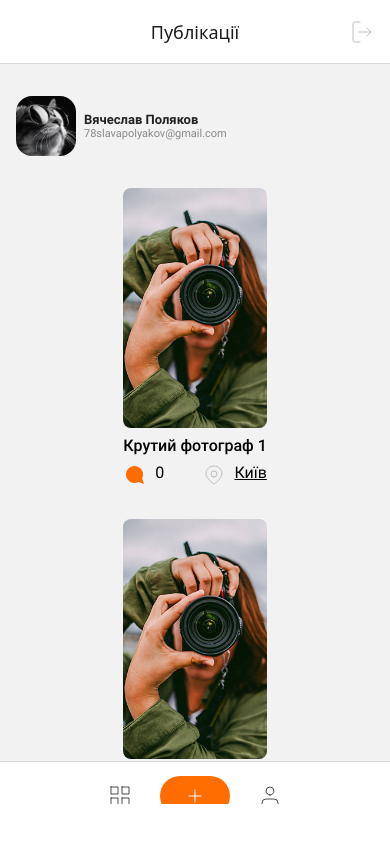
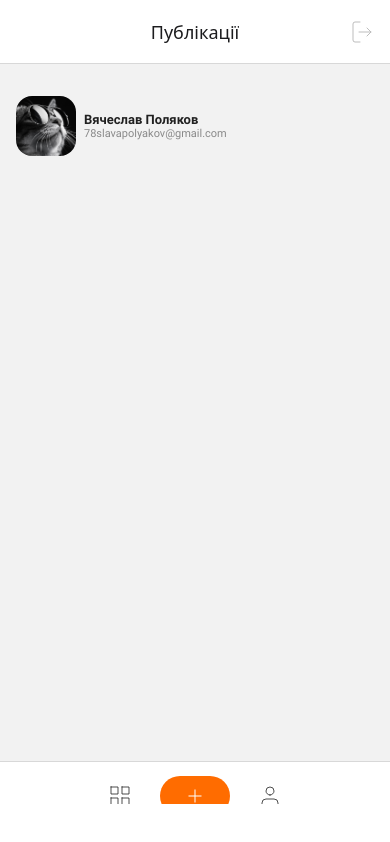
Before and after one commit to sexfoil/goit-mobile-app-react-native, a React Native app in the folder MobileAppHW/: screen /Home in a window 390 px wide. Built offline with nearby package versions, Linux system fonts and the light colour scheme.

Commit message:
Clean code

```diff
--- a/MobileAppHW/Screens/PostsScreen.jsx
+++ b/MobileAppHW/Screens/PostsScreen.jsx
@@ -5,7 +5,7 @@ import PostCard from "../components/PostCard";
 import { POSTS } from "../data/posts";
 
 export default function PostsScreen({ navigation, route }) {
-  const [posts, setPosts] = useState(POSTS);
+  const [posts, setPosts] = useState([]);
   const params = route?.params;
 
   useEffect(() => {
```
